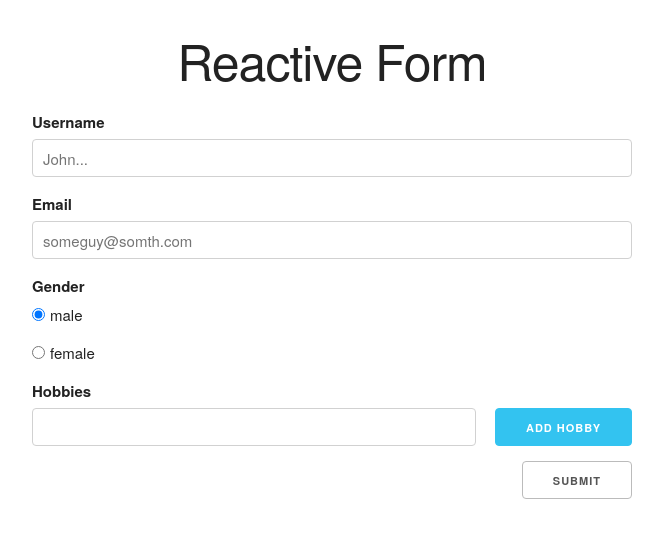
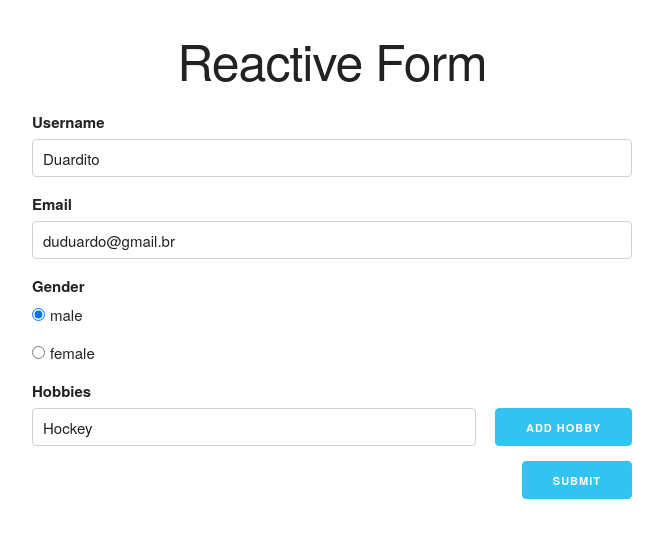
Before and after one commit to du-almeidalima/angular-course, an Angular app: page / in a window 1280 px wide. Shown: the top 538 px of the page, without its empty margins (308-971 px from the left). Built offline with nearby package versions, Linux system fonts and the light colour scheme.

Commit message:
Section 15: (RA) Setting and Patching Values

```diff
--- a/src/app/app.component.ts
+++ b/src/app/app.component.ts
@@ -33,10 +33,27 @@ export class AppComponent implements OnInit {
     // Reacting to Status or Value Changes
     this.userForm.valueChanges.subscribe((data) => console.log(data));
     this.userForm.statusChanges.subscribe((data) => console.log(data));
+
+    // Setting and Patching values
+    this.userForm.setValue({
+      userData: {
+        username: 'Duzinho',
+        email: 'duduardo@gmail.br'
+      },
+      gender: 'male',
+      hobbies: ['Hockey']
+    });
+
+    this.userForm.patchValue({
+      userData: {
+        username: 'Duardito'
+      }
+    });
   }
 
   onFormSubmit(): void {
     console.log(this.userForm);
+    this.userForm.reset();
   }
 
   onAddHobby(): void {
@@ -57,7 +74,6 @@ export class AppComponent implements OnInit {
     return new Promise(resolve => {
       setTimeout(() => {
         if (this.forbiddenEmailsArray.indexOf(control.value) !== -1) {
-          console.log('test fal');
           resolve({emailIsForbidden: true});
         } else {
           resolve(null);
@@ -183,6 +199,9 @@ export class AppComponent implements OnInit {
  * I also must return null on valid cases.
  *
  *
- * === Reacting to Status and Value changes
+ * === Reacting to Status and Value changes ===
  * We also have two Observables, one for each control value changed and the other for each status changed.
+ *
+ * === SETTING AND PATCHING VALUES ===
+ * Similar to TD approach, we can set values or patch them into our form.
  */
```
